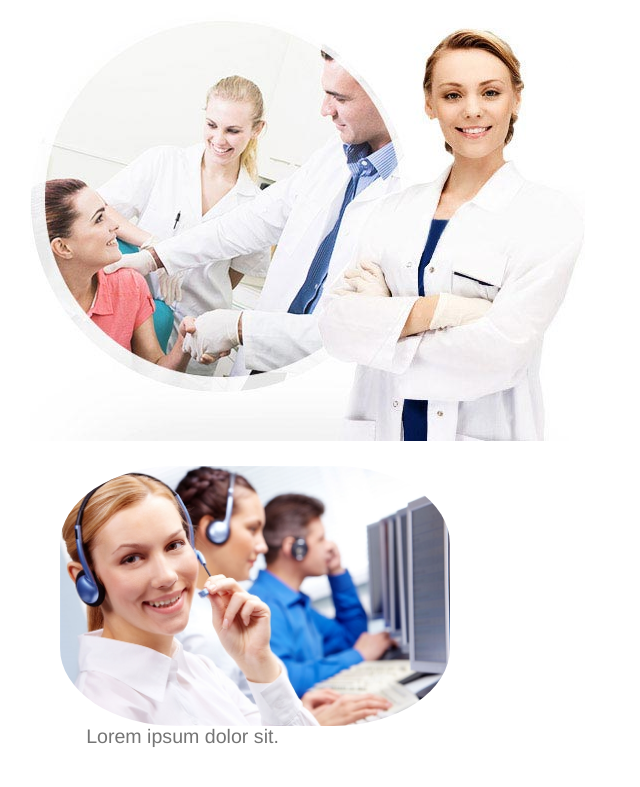
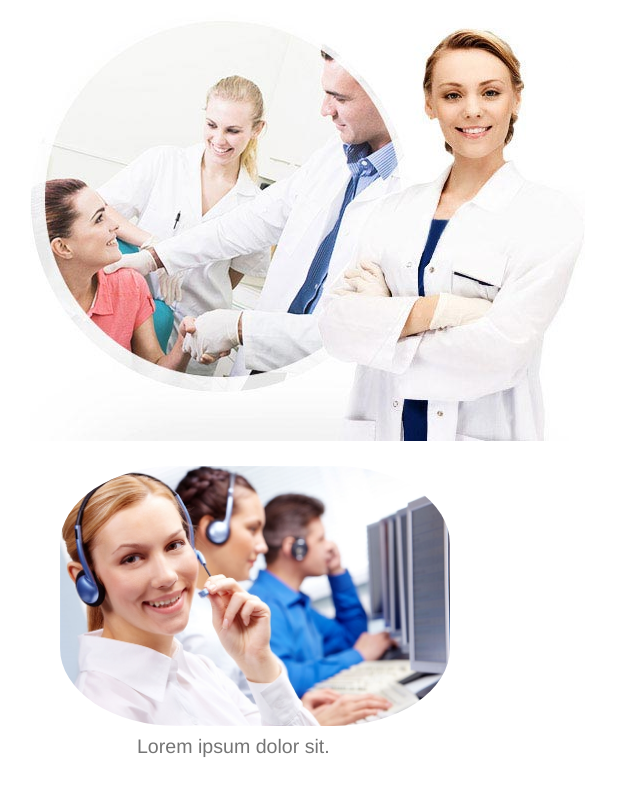
Before and after one commit to deyvescarvalho/projetoSaude, a plain HTML site: page index.html in a window 1280 px wide. Shown: the part 463-1250 px from the top of the page, without its empty margins (0-640 px from the left). Drawn offline with Linux system fonts and the light colour scheme.

Commit message:
services3

```diff
--- a/css/style.css
+++ b/css/style.css
@@ -84,8 +84,8 @@ a{
 
 .subTitleService{
     font-size: 1.4em;
-    text-align: center;
-    display: block;
+    text-align: center !important;
+    /*display: block;*/
     margin: 10px 0;
 }
 
--- a/index.html
+++ b/index.html
@@ -27,13 +27,13 @@
         <img src="img/slider/satisfacao-e-compromisso-clinica-bias-fortes.jpg" alt=""/>
     </section>
     <section class="services col-md-12">
-        <article class="espService col-md-3">
+        <article class="espService col-md-4">
             <a class="linkFtoService" href="#">
             <div class="imgService col-md-12">
                 <img class="imgFtoServices" src="img/slider/thumb-atendimento-clinico-via-telefone-11-9-2014-12-58-54-747.jpg" alt=""/>
             </div></a>
             <a class="linkServico" href="#">
-                <h2 class="subTitleService">Lorem ipsum dolor sit.</h2>
+                <h2 class="col-md-12 subTitleService">Lorem ipsum dolor sit.</h2>
             </a>
         </article>
     </section>
```
